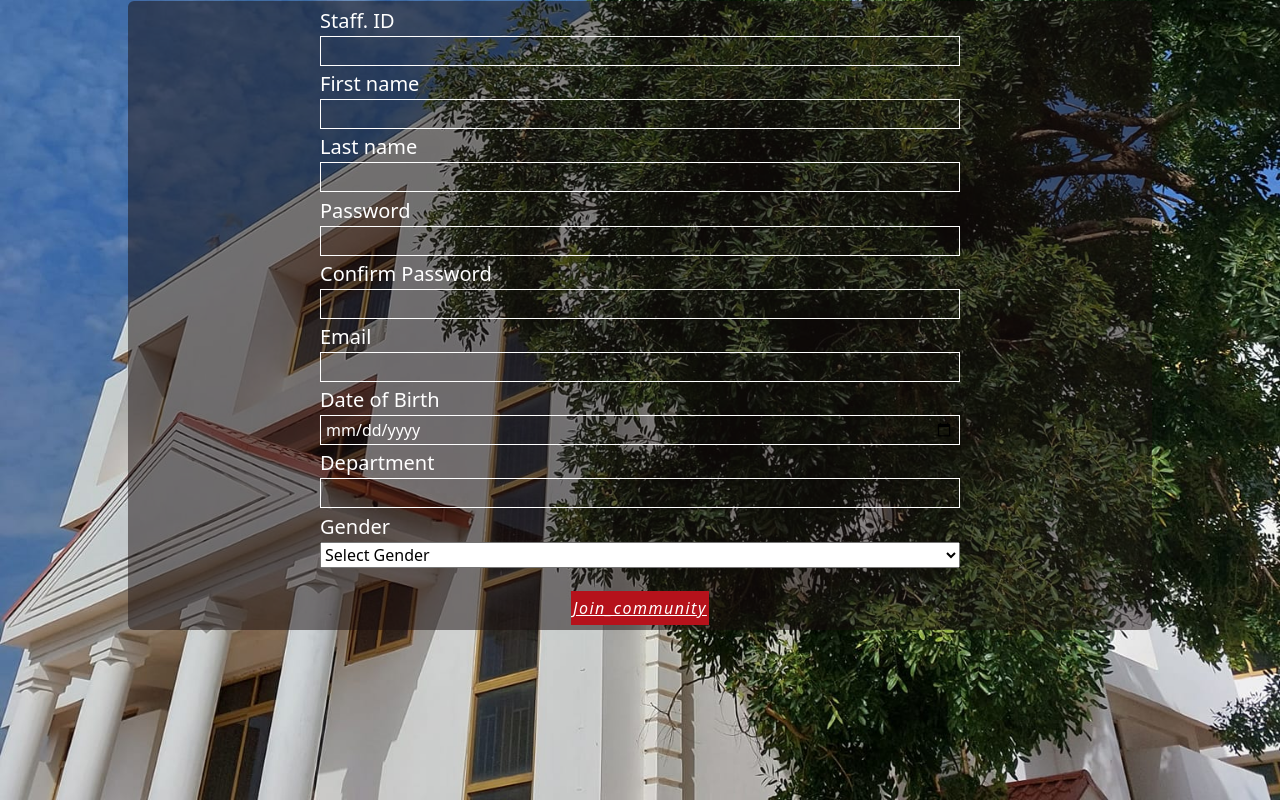
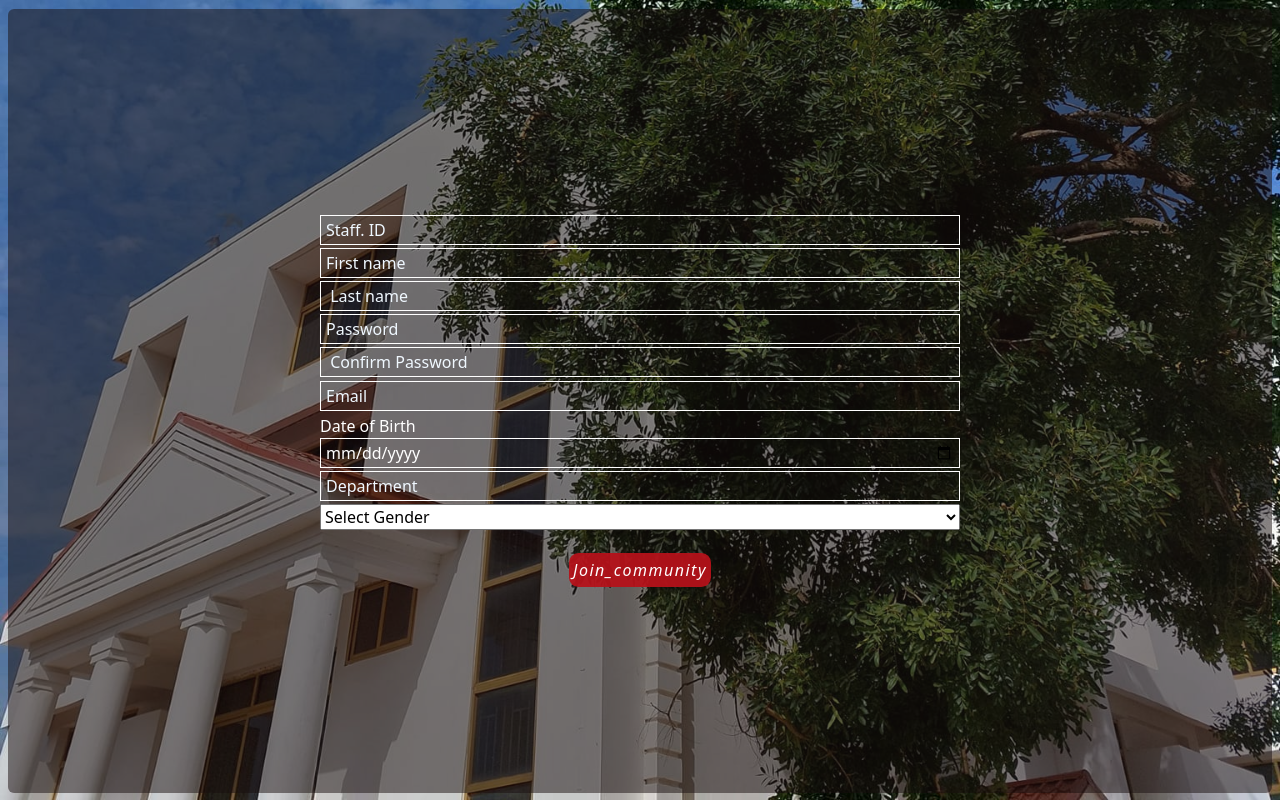
Before and after one commit to David-Jacks/Fastconnect, a React (Create React App) app in the folder Client/: page /stalogin in a window 1280 px wide. Built offline with nearby package versions, Linux system fonts and the light colour scheme.

Commit message:
removing irrelevant codes

```diff
--- a/Client/src/components/stafflogin/stalogin.css
+++ b/Client/src/components/stafflogin/stalogin.css
@@ -5,6 +5,7 @@
 .stafflog{
     width: 100vw;
     height: 100vh;
+    padding: 0.5rem;
     overflow-y: hidden;
     background-image: url(/public/assets/SavedPictures/lancaster5.jpg);
     background-repeat: no-repeat;
@@ -14,7 +15,8 @@
 .staWrapper{
     display: flex;
     align-items: center;
-    width: 80%;
+    width: 100%;
+    height: 100%;
     border-radius: 6px;
     margin: 1px auto;
     background-color: rgba(24, 15, 15, 0.5);
@@ -31,7 +33,7 @@
 .staloginfill div{
     display: flex;
     flex-direction: column;
-    width: 50vw;
+   width: 50vw;
 }
 .staloginfill input{
     width: 100%;
@@ -52,16 +54,28 @@
     border-radius: 5px;
     color: black;
 }
+.staloginfill select:focus{
+    outline: none;
+}
 .staloginfill label{
     color: #ffffff;
-    font-size: 20px;
+    font-size: 1rem;
 }
 #staformsubmit{
-    background-color: #b5121b;
+    background-color: rgba(181, 18, 26, 0.94);
     color: #ffffff;
     letter-spacing: 1.5px;
     font-style: italic;
+    text-decoration: none;
     margin-top: 20px;
     border: 0px solid;
-    padding: 5px 2px;
+    border-radius: 0.6em;
+    padding: 5px 4px;
 }
+#staformsubmit:hover{
+    border:2px solid #ffffff;
+    background-color: rgba(181, 18, 26, 0.5);
+}
+.staloginfill input::placeholder{
+    color: aliceblue;
+}
--- a/Client/src/components/stafflogin/stalogin.jsx
+++ b/Client/src/components/stafflogin/stalogin.jsx
@@ -18,52 +18,36 @@ const [gender, setGender] = useState("");
 
     return(
         <>
-        <div className="stafflog">
+        <div  className="stafflog">
             <div className="staWrapper">
             <form className="staloginfill" method="POST">
                         <div>
-                        <label htmlFor="id">
-                            Staff. ID
-                        </label>
-                        <input name ="ID" type="number" className="staidinput" onChange={(e)=>{setStaffID(e.target.value)}}/>
+                        <input name ="ID" type="number" placeholder="Staff. ID"  className="staidinput" onChange={(e)=>{setStaffID(e.target.value)}}/>
                         </div>
-                        <div><label htmlFor="fname">
-                            First name
-                        </label>
-                        <input name ="FN" type="text" className="stafname" onChange={(e)=>{setFirstName(e.target.value)}}/>
+                        <div>
+                        <input name ="FN" type="text" placeholder="First name"  className="stafname" onChange={(e)=>{setFirstName(e.target.value)}}/>
                         </div>
-                        <div><label htmlFor="stalname">
-                            Last name
-                        </label>
-                        <input name ="LN" type="text" className="stalname" onChange={(e) =>{setLastName(e.target.value)}}/>
+                        <div>
+                        <input name ="LN" type="text" placeholder=" Last name"  className="stalname" onChange={(e) =>{setLastName(e.target.value)}}/>
                         </div>
-                        <div><label htmlFor="stalname">
-                            Password
-                        </label>
-                        <input name ="PCODE" type="password" className="stalpasscode" onChange={(e) =>{setPasscode(e.target.value)}}/>
+                        <div>
+                        <input name ="PCODE" type="password" placeholder="Password"  className="stalpasscode" onChange={(e) =>{setPasscode(e.target.value)}}/>
                         </div>
-                        <div><label htmlFor="stalname">
-                            Confirm Password
-                        </label>
-                        <input name ="PCODEC" type="password" className="stalpassconfirm" onChange={(e) =>{setPasscon(e.target.value)}}/>
+                        <div>
+                        <input name ="PCODEC" type="password" placeholder=" Confirm Password"  className="stalpassconfirm" onChange={(e) =>{setPasscon(e.target.value)}}/>
                         </div>
-                        <div><label htmlFor="stalname">
-                            Email
-                        </label>
-                        <input name ="MAIL" type="email" className="stalemail" onChange={(e)=>{setEmail(e.target.value)}}/>
+                        <div>
+                        <input name ="MAIL" type="email" placeholder="Email"  className="stalemail" onChange={(e)=>{setEmail(e.target.value)}}/>
                         </div>
                         <div><label htmlFor="stalname">
                             Date of Birth
                         </label>
-                        <input name ="DOB" type="date" className="staldob" onChange={(e)=>{setDOB(e.target.value)}}/>
+                        <input name ="DOB" type="date" placeholder="Date of Birth"  className="staldob" onChange={(e)=>{setDOB(e.target.value)}}/>
                         </div>
                         <div>
-                            <label htmlFor="department">
-                            Department
-                        </label>
-                        <input name ="DEPT" type="text" className="departinput" onChange={(e)=>{setDepartment(e.target.value)}}/>
+                        <input name ="DEPT" type="text" placeholder="Department"  className="departinput" onChange={(e)=>{setDepartment(e.target.value)}}/>
                         </div>
-                        <div><label htmlFor="stagender">Gender</label>
+                        <div>
                         <select name="stagender" id="stagen" onChange={(e)=>setGender(e.target.value)}>
                             <option value="Male">Select Gender</option>
                             <option value="Male">Male</option>
--- a/Client/src/components/studentlogin/stulogin.css
+++ b/Client/src/components/studentlogin/stulogin.css
@@ -30,13 +30,14 @@
     gap: 0.25em;
 }
 .stuloginfill div{
-    width: 60%;
     display: flex;
     flex-direction: column;
+    width: 50vw;
 }
 .stuloginfill input{
     width: 100%;
-    min-height: 1rem;
+    min-height: 20px;
+    height: 30px;
     background-color: transparent;
     border: 1px solid white;
     color: #ffffff;
@@ -52,16 +53,28 @@
     border-radius: 5px;
     color: black;
 }
+.stuloginfill select:focus{
+    outline: none;
+}
 .stuloginfill label{
     color: #ffffff;
     font-size: 20px;
 }
 #stuformsubmit{
-    background-color: #b5121b;
+    background-color: rgba(181, 18, 26, 0.94);
     color: #ffffff;
     letter-spacing: 1.5px;
     font-style: italic;
+    text-decoration: none;
     margin-top: 20px;
     border: 0px solid;
-    padding: 5px 2px;
+    border-radius: 0.6em;
+    padding: 5px 4px;
 }
+#stuformsubmit:hover{
+    border:2px solid #ffffff;
+    background-color: rgba(181, 18, 26, 0.5);
+}
+.stuloginfill input::placeholder{
+    color: aliceblue;
+}
--- a/Client/src/components/studentlogin/stulogin.jsx
+++ b/Client/src/components/studentlogin/stulogin.jsx
@@ -30,53 +30,33 @@ const Stulogin = () =>{
             <div className="stuWrapper">
                 <form action="submit" className="stuloginfill" method="POST">
                     <div>
-                         <label htmlFor="id">
-                            Stu. ID
-                        </label>
-                        <input name="ID" type="number" className="stuidinput" onChange={(e) => setStuID(e.target.value)}/>
+                        <input name="ID" type="number" placeholder ="Stu. ID"  className="stuidinput" onChange={(e) => setStuID(e.target.value)}/>
                     </div>
                        <div>
-                        <label htmlFor="fname">
-                            First name
-                        </label>
-                        <input name="FN" type="text" className="fnameinput" onChange={(e) => setFirstName(e.target.value)}/>
+                        <input name="FN" type="text" placeholder ="First name"  className="fnameinput" onChange={(e) => setFirstName(e.target.value)}/>
                         </div>
                        <div>
-                        <label htmlFor="lname">
-                            Last name
-                        </label>
-                        <input name="LN" type="text" className="lnameinput" onChange={(e) => setLastName(e.target.value)}/>
+                        <input name="LN" type="text" placeholder ="Last name"  className="lnameinput" onChange={(e) => setLastName(e.target.value)}/>
                         </div>
                         <div>
-                        <label htmlFor="lname">
-                            Password
-                        </label>
-                        <input name="PCODE" type="password" className="stupass" onChange={(e) => {setPassword(e.target.value)}}/>
+                        <input name="PCODE" type="password" placeholder ="Password"  className="stupass" onChange={(e) => {setPassword(e.target.value)}}/>
                         </div>
                         <div>
-                        <label htmlFor="lname">
-                            Confirm Password
-                        </label>
-                        <input name="PCODEC" type="password" className="stupasscon" onChange={(e) => {setPassconfirm(e.target.value)}}/>
+                        <input name="PCODEC" type="password" placeholder ="Confirm Password"  className="stupasscon" onChange={(e) => {setPassconfirm(e.target.value)}}/>
                         </div>
-                       <div> <label htmlFor="mail">
-                            Email
-                        </label>
-                        <input name="MAIL" type="email" className="mail" onChange={(e) => {setstuEmail(e.target.value)}}/>
+                       <div>
+                        <input name="MAIL" type="email" placeholder ="Email"  className="mail" onChange={(e) => {setstuEmail(e.target.value)}}/>
                         </div>
                        <div>
                         <label htmlFor="stuDOB">
                             Date of Birth
                         </label>
-                        <input name="DOB" type="date" className="studob"onChange={(e) => {setstuDOB(e.target.value)}}/>
+                        <input name="DOB" type="date"  className="studob"onChange={(e) => {setstuDOB(e.target.value)}}/>
                         </div>
                        <div>
-                        <label htmlFor="Programme">
-                            Programme
-                        </label>
-                        <input name="PRO" type="text" className="programmeinput" onChange={(e) => {setProgramme(e.target.value)}}/>
+                        <input name="PRO" type="text" placeholder ="Programme"  className="programmeinput" onChange={(e) => {setProgramme(e.target.value)}}/>
                         </div>
-                       <div> <label htmlFor="gender">Gender</label>
+                        <div>
                         <select name="GENDER" id="stugen" onChange={(e) => {setstuGender(e.target.value)}}>
                             <option value="Male">Select Gender</option>
                             <option value="Male">Male</option>
@@ -84,7 +64,6 @@ const Stulogin = () =>{
                         </select>
                         </div>
                        <div>
-                        <label htmlFor="level">Institutional Level</label>
                         <select name="LEVEL" id="levelselect"  onChange={(e) => {setstuLevel(e.target.value)}}>
                             <option value="foundation">select level</option>
                             <option value="foundation">Foundation</option>
--- a/Client/src/pages/login/login.jsx
+++ b/Client/src/pages/login/login.jsx
@@ -40,7 +40,7 @@ const [log,setLog] = useState(false);
                     <input type="text"  className="fullID" onChange={()=>{setUserPasscode(document.querySelector(".fullID").value)}}/>
                 </form>
             <div className="finalBtn">
-                    <Link to={'/home'} onClick={console.log(userid, userpasscode)}>Take me there</Link>
+                    <Link to={'/home'} onClick={console.log(userid, userpasscode)}> Let's Go!</Link>
             </div>
             </div>
             </div>
```
Also changed, not shown: Client/src/pages/login/login.css (+46 -17 lines).
